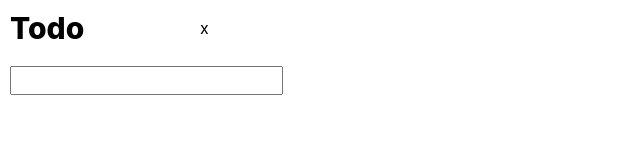
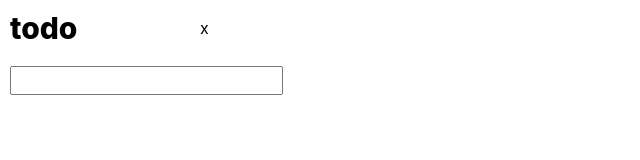
Before and after one commit to palpriyanshu/Todo-react, a React (Create React App) app: page / in a window 1280 px wide. Shown: the top 160 px of the page, without its empty margins (0-640 px from the left). Built offline with nearby package versions, Linux system fonts and the light colour scheme.

Commit message:
use hook (useReducer) in TodoList and modified Heading and Todo component

```diff
--- a/src/components/Heading.js
+++ b/src/components/Heading.js
@@ -10,7 +10,7 @@ const Heading = (props) => {
 
   const submitHeading = (heading) => {
     toggleEditable();
-    props.updateHeading(heading);
+    props.dispatch({ action: 'updateHeading', heading });
   };
 
   const { value } = props;
--- a/src/components/Todo.js
+++ b/src/components/Todo.js
@@ -1,11 +1,19 @@
 import React from 'react';
 import Delete from './Delete';
 
-const Todo = ({ todo, updateTaskStatus, deleteTask }) => {
+const Todo = ({ todo, dispatch }) => {
   const { id, task, status } = todo;
+  const updateTaskStatus = () => {
+    dispatch({ action: 'updateTaskStatus', id });
+  };
+
+  const deleteTask = () => {
+    dispatch({ action: 'deleteTask', id });
+  };
+
   return (
     <div className="todoBox">
-      <div className={`todo ${status}`} onClick={() => updateTaskStatus(id)}>
+      <div className={`todo ${status}`} onClick={updateTaskStatus}>
         {task}
       </div>
       <Delete onDelete={deleteTask} id={id} />
--- a/src/components/TodoList.js
+++ b/src/components/TodoList.js
@@ -1,58 +1,62 @@
-import React, { useState } from 'react';
+import React, { useReducer } from 'react';
 import Heading from './Heading';
 import Todo from './Todo.js';
 import Input from './Input.js';
 import Delete from './Delete';
 import { getDefaultStatus, getNextStatus } from '../todoStates';
 
-const DEFAULT_HEADING = 'Todo';
+const initialState = () => ({ heading: 'todo', todoList: [], lastId: 0 });
+
+const reducer = ({ heading, todoList, lastId }, newState) => {
+  switch (newState.action) {
+    case 'updateHeading':
+      return { heading: newState.heading, todoList, lastId };
+
+    case 'deleteTask':
+      return {
+        heading,
+        todoList: todoList.filter((todo) => todo.id !== newState.id),
+        lastId,
+      };
+
+    case 'deleteTodoList':
+      return initialState();
+
+    case 'updateTaskStatus':
+      const newTodoList = [...todoList];
+      const { task, id, status } = todoList[newState.id];
+      newTodoList[newState.id] = { task, id, status: getNextStatus(status) };
+      return { heading, todoList: newTodoList, lastId };
+
+    case 'addTask':
+      const todo = {
+        task: newState.task,
+        status: getDefaultStatus(),
+        id: lastId,
+      };
+      return { heading, todoList: [...todoList, todo], lastId: lastId + 1 };
+  }
+};
 
 const TodoList = (props) => {
-  const [heading, setHeading] = useState(DEFAULT_HEADING);
-  const [todoList, setTodoList] = useState([]);
-  const [lastId, setLastId] = useState(0);
+  const [value, dispatch] = useReducer(reducer, initialState());
 
   const deleteTodoList = () => {
-    setTodoList([]);
-    setHeading(DEFAULT_HEADING);
-    setLastId(0);
-  };
-
-  const deleteTask = (id) => {
-    const newList = todoList.filter((todo) => todo.id !== id);
-    setTodoList(newList);
-  };
-
-  const updateHeading = (heading) => {
-    setHeading(heading);
-  };
-
-  const updateTaskStatus = (taskId) => {
-    const newTodoList = todoList.slice();
-    const { task, id, status } = todoList[taskId];
-    newTodoList[taskId] = { task, id, status: getNextStatus(status) };
-    setTodoList(newTodoList);
+    dispatch({ action: 'deleteTodoList' });
   };
 
   const addTask = (task) => {
-    const todo = { task, status: getDefaultStatus(), id: lastId };
-    setTodoList([...todoList, todo]);
-    setLastId(lastId + 1);
+    dispatch({ action: 'addTask', task });
   };
 
-  const items = todoList.map((todo) => (
-    <Todo
-      todo={todo}
-      updateTaskStatus={updateTaskStatus}
-      deleteTask={deleteTask}
-      key={todo.id}
-    />
+  const items = value.todoList.map((todo) => (
+    <Todo todo={todo} dispatch={dispatch} key={todo.id} />
   ));
 
   return (
     <div>
       <div className="todoBox">
-        <Heading updateHeading={updateHeading} value={heading} />
+        <Heading dispatch={dispatch} value={value.heading} />
         <Delete onDelete={deleteTodoList} />
       </div>
       {items}
```
